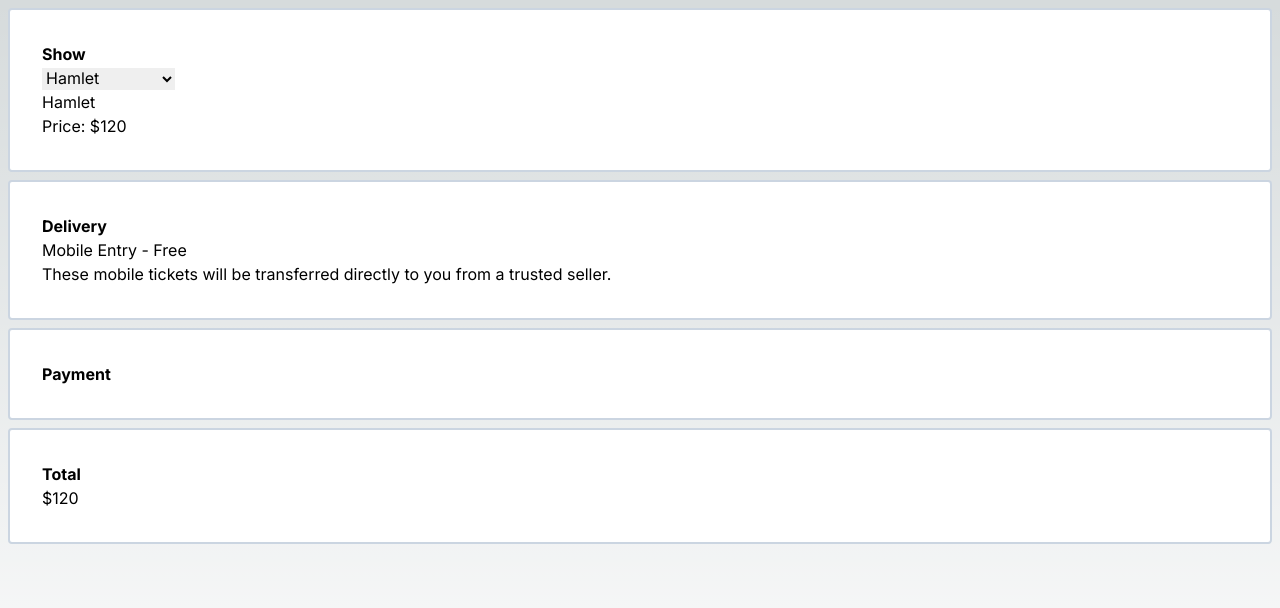
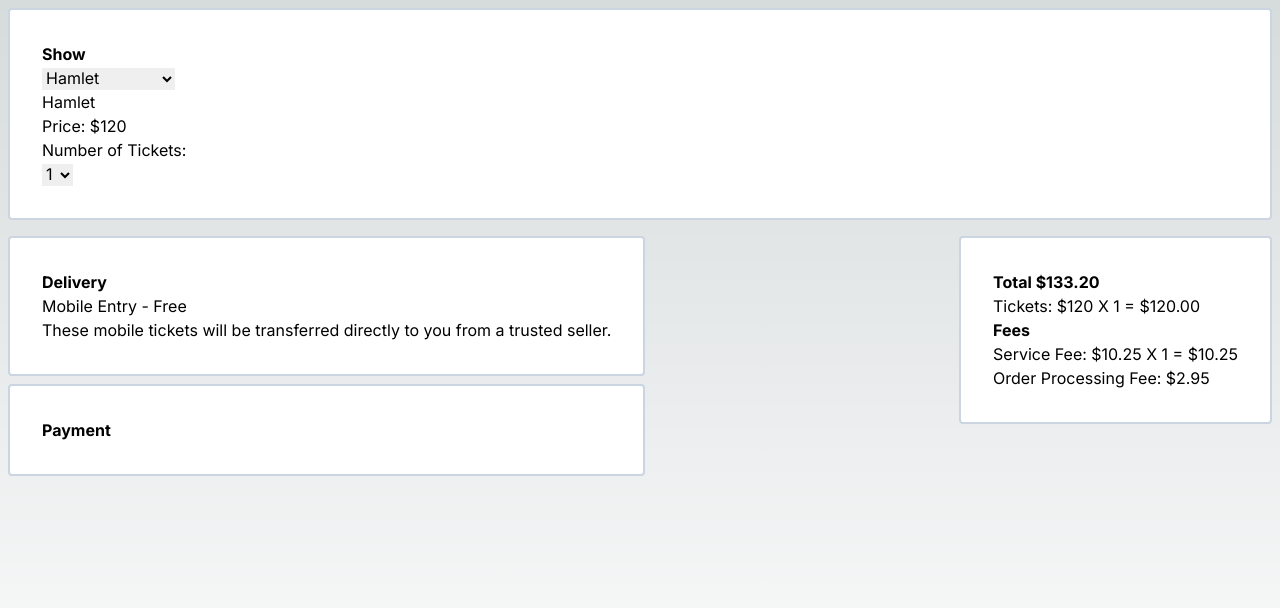
Before and after one commit to mattstrick/FHF-Demo-Project, a Next.js app in the folder demoapp/: page / in a window 1280 px wide. Shown: the top 608 px of the page. Built offline with nearby package versions, Linux system fonts and the light colour scheme.

Commit message:
FEATURE: handle costs and fees

```diff
--- a/demoapp/src/app/components/ShowSection.tsx
+++ b/demoapp/src/app/components/ShowSection.tsx
@@ -1,31 +1,50 @@
 "use client";
 
-import { useState } from "react";
+import React, { useState } from "react";
+import { Show } from "./types";
 
-export default function ShowSection({onShowChange, shows}: any) {
+export default function ShowSection({onShowChange, shows, onTicketChange}: any) {
   const [selectedShow, setSelectedShow] = useState(0);
+  const [numberOfTickets, setNumberOfTickets] = useState(1);
 
   const handleShowChange = (e: React.ChangeEvent<HTMLSelectElement>) => {
     const index = parseInt(e.target.value);
+
     setSelectedShow(index);
     onShowChange(shows[index].price)
   };
 
+  const handleTicketChange = (e: React.ChangeEvent<HTMLSelectElement>) => {
+    const ticketNumber = parseInt(e.target.value);
+
+    setNumberOfTickets(ticketNumber);
+    onTicketChange(ticketNumber);
+  }
+
   return (
     <section className="border-2 rounded border-slate-300 border-solid p-8 m-2 bg-white">
       <h2 className="font-bold">Show</h2>
-      <select onChange={handleShowChange}>
-        {shows.map((show, index: number) => (
+      <select onChange={handleShowChange} value={selectedShow}>
+        {shows.map((show: Show, index: number) => (
           <option value={index} key={show.id}>
             {show.name}
           </option>
         ))}
       </select>
-
       <section>
         <h1>{shows[selectedShow].name}</h1>
         <p>Price: ${shows[selectedShow].price}</p>
       </section>
+      <section>
+        <h1>Number of Tickets:</h1>
+        <select onChange={handleTicketChange} value={numberOfTickets}>
+            <option value={1}>1</option>
+            <option value={2}>2</option>
+            <option value={3}>3</option>
+            <option value={4}>4</option>
+            <option value={5}>5</option>
+        </select>
+      </section>
     </section>
   );
 }
--- a/demoapp/src/app/components/TotalSection.tsx
+++ b/demoapp/src/app/components/TotalSection.tsx
@@ -1,8 +1,24 @@
-export default function TotalSection({showPrice}: any) {
-    return (
-        <section className="border-2 rounded border-slate-300 border-solid p-8 m-2 bg-white">
-          <h2 className="font-bold">Total</h2>
-            <p>${showPrice}</p>
-        </section>
-    );
-  }
+const SERVICE_FEE = 10.25;
+const ORDER_PROCESSING_FEE = 2.95;
+
+export default function TotalSection({ showPrice, multiplier }: any) {
+  const totalTicketPrice = (showPrice * multiplier).toFixed(2);
+  const totalServiceFee = (SERVICE_FEE * multiplier).toFixed(2);
+  const subTotal = (parseFloat(totalServiceFee) + parseFloat(totalTicketPrice) + ORDER_PROCESSING_FEE).toFixed(2);
+
+  return (
+    <section className="border-2 rounded border-slate-300 border-solid p-8 m-2 bg-white">
+      <h2 className="font-bold">Total ${subTotal}</h2>
+      <p>
+        Tickets: ${showPrice} X {multiplier} = ${totalTicketPrice}
+      </p>
+      <h3 className="font-bold">Fees</h3>
+      <p>
+        Service Fee: ${SERVICE_FEE} X {multiplier} = ${totalServiceFee}
+      </p>
+      <p>
+        Order Processing Fee: ${ORDER_PROCESSING_FEE}
+      </p>
+    </section>
+  );
+}
--- /dev/null
+++ b/demoapp/src/app/components/types.ts
@@ -0,0 +1,5 @@
+export type Show = {
+    name: string;
+    price: number;
+    id: number;
+}
--- a/demoapp/src/app/page.tsx
+++ b/demoapp/src/app/page.tsx
@@ -14,12 +14,23 @@
 
 export default function Home() {
   const [showPrice, setShowPrice] = useState(showsArray[0].price);
+  const [ticketMultiplier, setTicketMultiplier] = useState(1);
   return (
     <main className="h-screen">
-      <ShowSection onShowChange={setShowPrice} shows={showsArray} />
+      <ShowSection
+        onShowChange={setShowPrice}
+        shows={showsArray}
+        onTicketChange={setTicketMultiplier}
+      />
+      <section className="flex justify-between">
+        <div>
           <DeliverySection />
           <PaymentSection />
-      <TotalSection showPrice={showPrice}/>
+        </div>
+        <div>
+          <TotalSection showPrice={showPrice} multiplier={ticketMultiplier} />
+        </div>
+      </section>
     </main>
   );
 }
```
Lines whose indentation alone changed are shown as unchanged.
